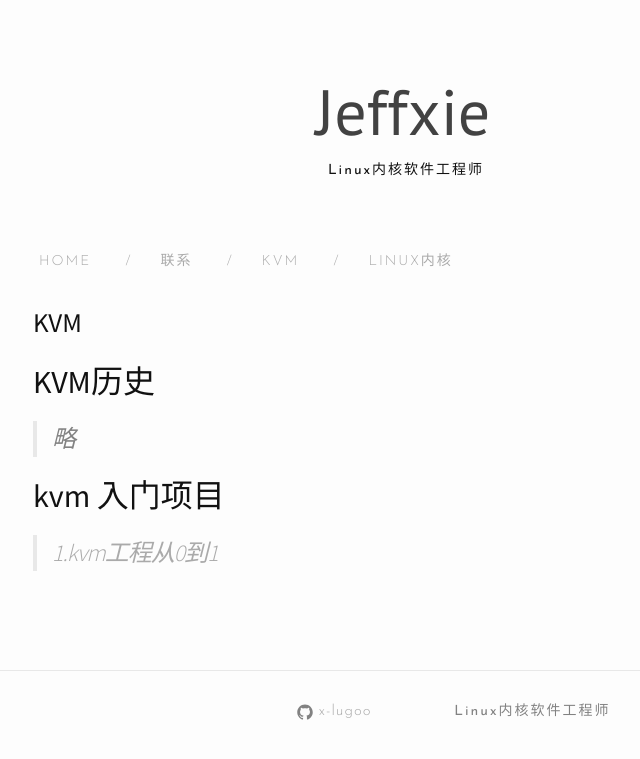
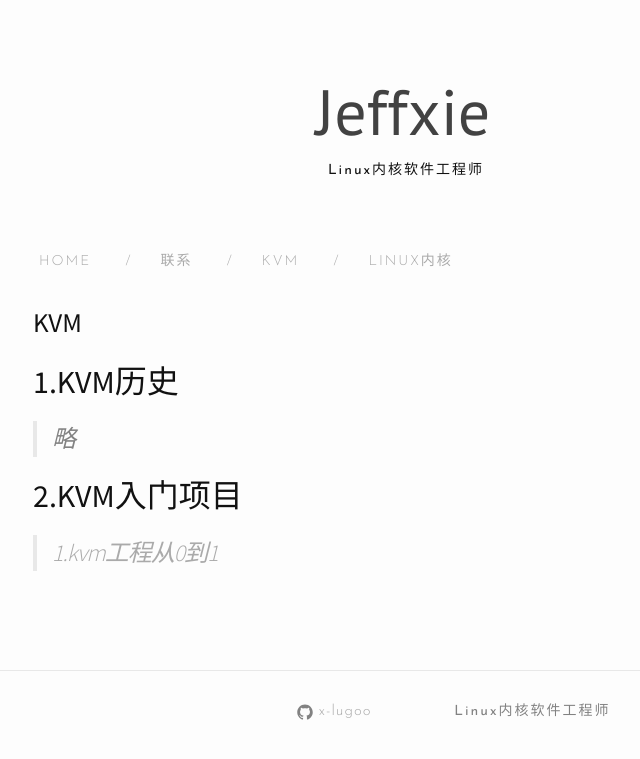
Before and after one commit to x-lugoo/x-lugoo.github.io, a Jekyll site: the page built from kvm.md, in a window 1280 px wide. Shown: the top 759 px of the page, without its empty margins (237-877 px from the left). Built offline with Jekyll 4.4.1, drawn with Linux system fonts in a browser that asks for light colours; nearby versions of some CDN libraries.

Commit message:
Update kvm.md

```diff
--- a/kvm.md
+++ b/kvm.md
@@ -5,12 +5,13 @@ permalink: /kvm/
 
 ---
 # KVM
-## KVM历史
+
+## 1.KVM历史
 
 
 > 略
 
-## kvm 入门项目
+## 2.KVM入门项目
 
 
 >   [1.kvm工程从0到1](https://github.com/x-lugoo/kvm.git)
```
